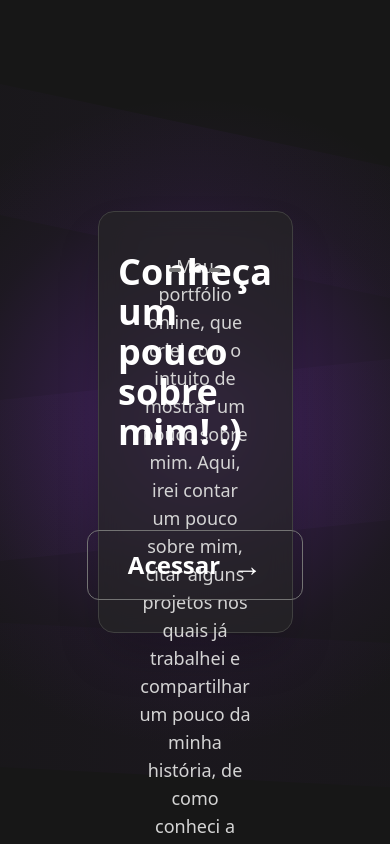
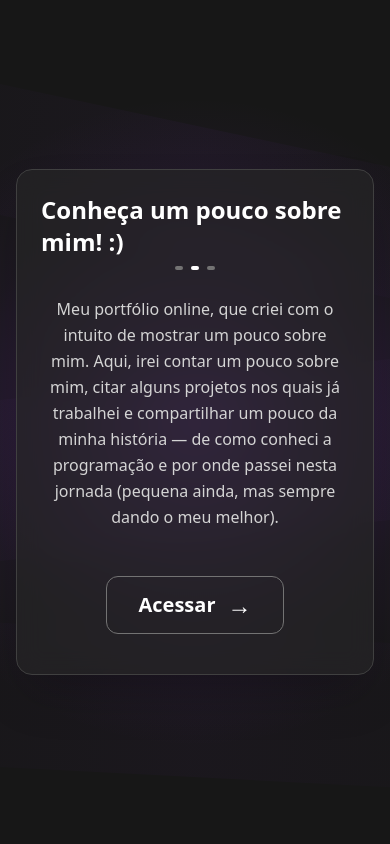
Before and after one commit to Shakkau/Portfolio-Anderson, a React (Vite) app: page / in a window 390 px wide. Built offline with nearby package versions, Linux system fonts and the light colour scheme.

Commit message:
💄 feat: Corrigindo responsividade da página ao abrir no celular

```diff
--- a/src/pages/AboutMe.tsx
+++ b/src/pages/AboutMe.tsx
@@ -22,9 +22,12 @@ export default function AboutMe() {
     <div className="w-full min-h-screen bg-neutral-900 relative overflow-hidden py-12">
       <PurpleBackground />
 
-      <div className="max-w-7xl mx-auto w-full flex gap-6 px-8 relative z-10">
-        <div className="w-[30%]">
-          <div className="bg-neutral-800/70 backdrop-blur-md border border-neutral-700 rounded-2xl p-6 shadow-xl h-[calc(100vh-6rem)] overflow-y-auto">
+      {/* WRAPPER PRINCIPAL — AGORA RESPONSIVO */}
+      <div className="max-w-7xl mx-auto w-full flex flex-col md:flex-row gap-6 px-4 md:px-8 relative z-10">
+        {/* CARD ESQUERDO */}
+        <div className="w-full md:w-[30%]">
+          <div className="bg-neutral-800/70 backdrop-blur-md border border-neutral-700 rounded-2xl p-6 shadow-xl h-auto md:h-[calc(100vh-6rem)] overflow-y-auto">
+            {/* VOLTAR */}
             <button
               onClick={() => navigate("/")}
               className="p-2 rounded-lg bg-neutral-700/50 hover:bg-neutral-700 text-white transition-all duration-200 hover:scale-110 mb-2"
@@ -46,10 +49,11 @@ export default function AboutMe() {
               </svg>
             </button>
 
+            {/* FOTO */}
             <div className="flex justify-center mb-2">
-              <div className="w-40 h-40 bg-neutral-700 rounded-full flex items-center justify-center overflow-hidden">
+              <div className="w-32 h-32 md:w-40 md:h-40 bg-neutral-700 rounded-full flex items-center justify-center overflow-hidden">
                 <svg
-                  className="w-24 h-24 text-neutral-400"
+                  className="w-20 h-20 md:w-24 md:h-24 text-neutral-400"
                   fill="currentColor"
                   viewBox="0 0 24 24"
                 >
@@ -58,14 +62,15 @@ export default function AboutMe() {
               </div>
             </div>
 
+            {/* NOME */}
             <h1 className="text-2xl font-bold text-white mb-2 text-center">
               Anderson José da Luz Júnior
             </h1>
-
             <p className="text-neutral-400 mb-6 text-center">
               Desenvolvedor Júnior pela VisionCar
             </p>
 
+            {/* INFOS */}
             <div className="space-y-3 text-sm mb-6 pb-6 relative">
               <div className="flex items-center gap-2 text-neutral-300">
                 <svg
@@ -204,6 +209,7 @@ export default function AboutMe() {
               </div>
             </div>
 
+            {/* TABS */}
             <div className="space-y-2">
               <button
                 onClick={() => setActiveTab("projetos")}
@@ -241,8 +247,9 @@ export default function AboutMe() {
           </div>
         </div>
 
-        <div className="flex-1">
-          <div className="bg-neutral-800/70 backdrop-blur-md border border-neutral-700 rounded-2xl p-8 shadow-xl h-[calc(100vh-6rem)] overflow-y-auto">
+        {/* CARD DIREITO */}
+        <div className="flex-1 w-full md:w-auto">
+          <div className="bg-neutral-800/70 backdrop-blur-md border border-neutral-700 rounded-2xl p-6 md:p-8 shadow-xl h-auto md:h-[calc(100vh-6rem)] overflow-y-auto">
             {activeTab === "projetos" && <ProjectsView />}
             {activeTab === "sobre" && <AboutView />}
             {activeTab === "curriculo" && <ResumeView />}
--- a/src/pages/AccessPage.tsx
+++ b/src/pages/AccessPage.tsx
@@ -31,21 +31,21 @@ export default function AccessPage() {
 
   const handleClickNavigateHomePage = () => {
     navigate("/HomePage", { replace: true });
-
     window.history.replaceState(null, "", "/About-Anderson");
   };
 
   return (
-    <div className="w-full h-screen bg-neutral-900 flex items-center justify-center relative overflow-hidden">
+    <div className="w-full h-screen bg-neutral-900 flex items-center justify-center relative overflow-hidden px-4">
       <PurpleBackground />
 
       <div
-        className="w-[50%] h-[50%] bg-neutral-800/70 backdrop-blur-md
-          border border-neutral-700 rounded-2xl shadow-2xl flex flex-col relative p-10 z-10"
+        className="w-full max-w-[800px] h-auto min-h-[60%] bg-neutral-800/70 backdrop-blur-md
+          border border-neutral-700 rounded-2xl shadow-2xl flex flex-col relative p-6 md:p-10 z-10"
       >
-        <div className="flex flex-col items-center relative h-16">
+        {/* Mensagens animadas */}
+        <div className="flex flex-col items-center relative h-14 md:h-16">
           <h1
-            className={`absolute text-4xl font-bold text-white transition-all duration-600 ${
+            className={`absolute text-2xl md:text-4xl font-bold text-white transition-all duration-600 ${
               animateOut
                 ? "translate-x-10 opacity-0"
                 : "translate-x-0 opacity-100"
@@ -54,11 +54,12 @@ export default function AccessPage() {
             {displayMessage}
           </h1>
 
+          {/* Indicadores */}
           <div className="flex gap-2 absolute bottom-[-20px]">
             {messages.map((_, idx) => (
               <div
                 key={idx}
-                className={`w-3 h-1 rounded-full transition-all duration-600 ${
+                className={`w-2 h-1 md:w-3 md:h-1.5 rounded-full transition-all duration-600 ${
                   idx === current ? "bg-white" : "bg-neutral-500"
                 }`}
               ></div>
@@ -66,42 +67,26 @@ export default function AccessPage() {
           </div>
         </div>
 
-        <div className="flex-1 flex items-center justify-center px-7">
-          <p className="text-neutral-300 text-lg text-center">
-            Meu portfólio online, que criei com o intuito de mostrar um pouco sobre mim.
-            Aqui, irei contar um pouco sobre mim, citar alguns projetos nos
-            quais já trabalhei e compartilhar um pouco da minha história, de
-            como conheci a programação e por onde passei nesta jornada (pequena
-            ainda, mas sempre dando o meu melhor).
+        {/* Texto */}
+        <div className="flex-1 flex items-center justify-center px-2 md:px-7 mt-6">
+          <p className="text-neutral-300 text-base md:text-lg text-center leading-relaxed">
+            Meu portfólio online, que criei com o intuito de mostrar um pouco
+            sobre mim. Aqui, irei contar um pouco sobre mim, citar alguns
+            projetos nos quais já trabalhei e compartilhar um pouco da minha
+            história — de como conheci a programação e por onde passei nesta
+            jornada (pequena ainda, mas sempre dando o meu melhor).
           </p>
         </div>
 
-        <div className="absolute bottom-8 left-0 right-0 flex justify-center">
+        {/* Botão */}
+        <div className="mt-6 mb-4 flex justify-center">
           <button
-            onClick={() => handleClickNavigateHomePage()}
-            className="
-              group
-              border border-neutral-500
-              text-white text-2xl font-semibold
-              px-10 py-4 rounded-xl
-              bg-transparent
-              transition-all
-              duration-300
-              hover:scale-105
-              hover:border-neutral-300
-              hover:cursor-pointer
-            "
+            onClick={handleClickNavigateHomePage}
+            className="group border border-neutral-500 text-white text-xl md:text-2xl font-semibold px-8 md:px-10 py-3 md:py-4 rounded-xl bg-transparent transition-all duration-300 hover:scale-105 hover:border-neutral-300"
           >
             <div className="flex items-center gap-3">
               Acessar
-              <span
-                className="
-                  text-3xl
-                  transition-all
-                  duration-300
-                  group-hover:translate-x-2
-                "
-              >
+              <span className="text-2xl md:text-3xl transition-all duration-300 group-hover:translate-x-2">
                 →
               </span>
             </div>
```
